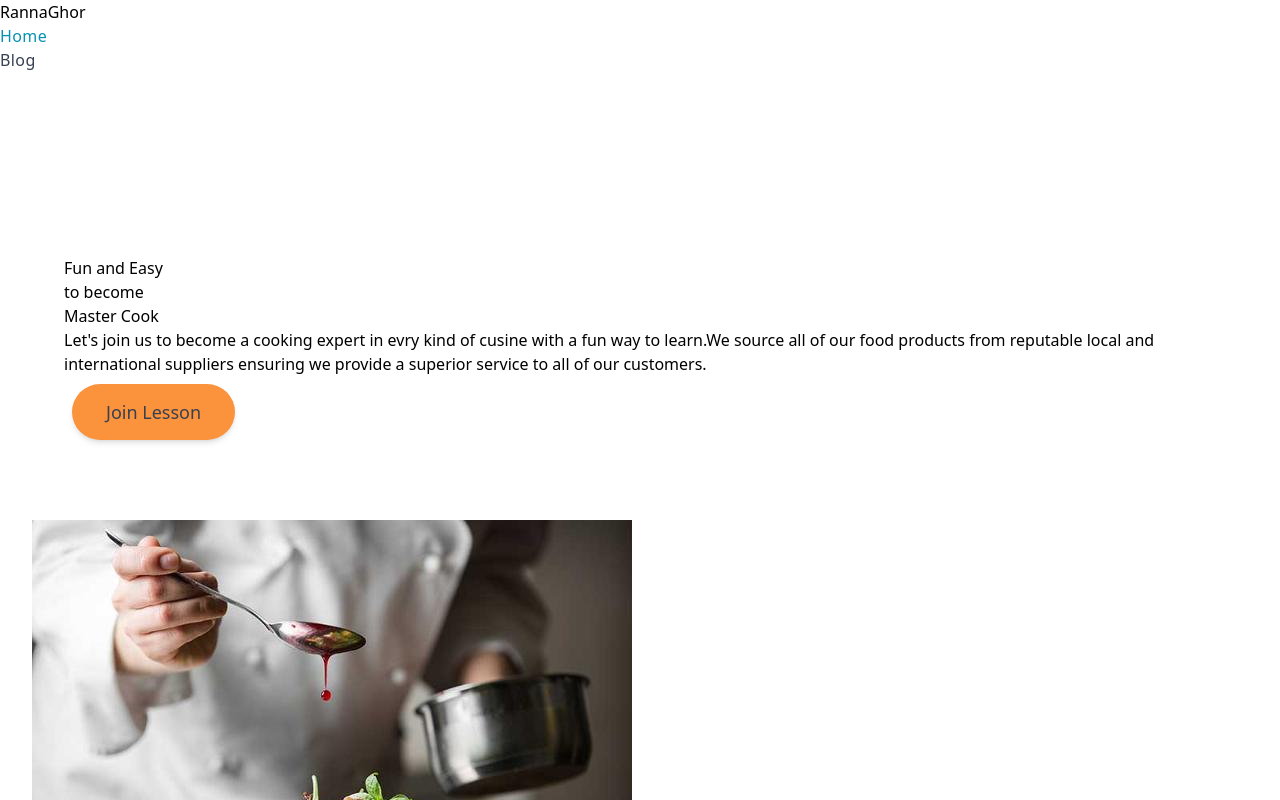
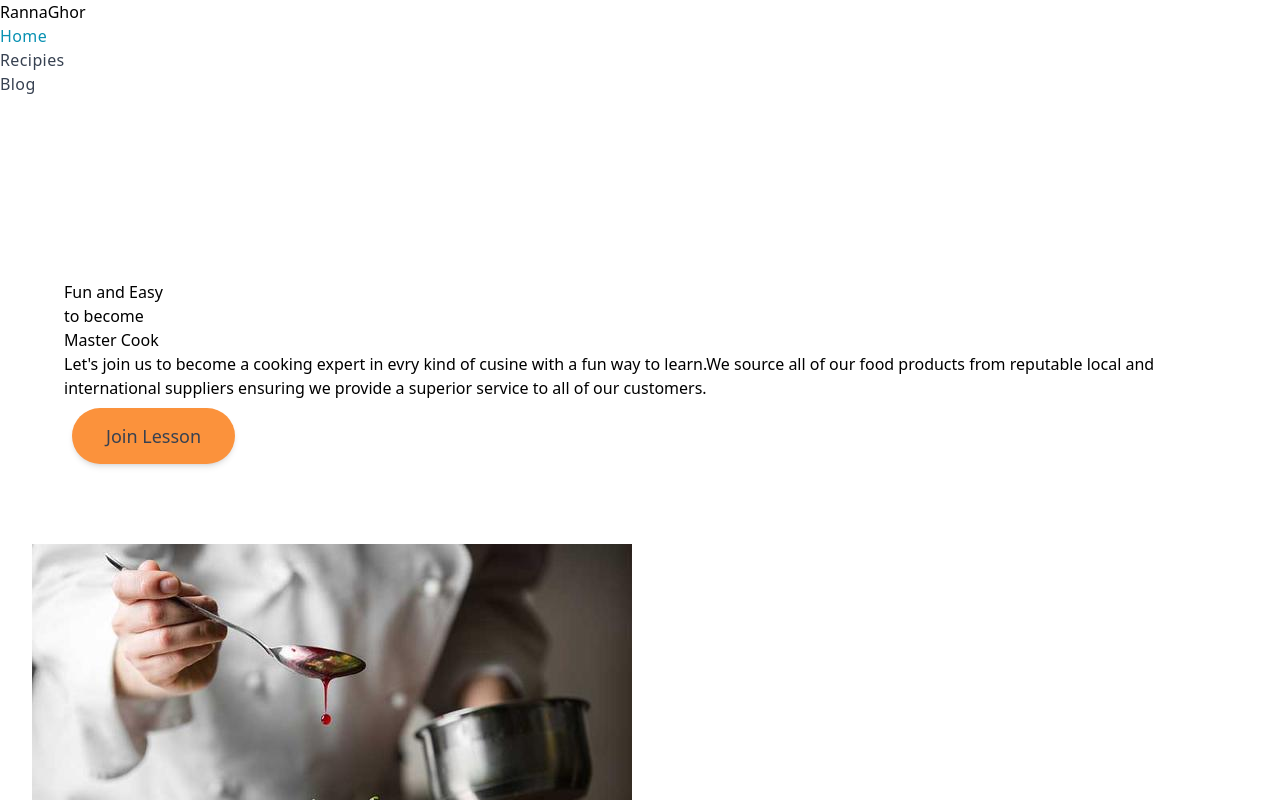
Before and after one commit to AbadatHossain/chef-receipe-hunter-client, a React (Vite) app: page / in a window 1280 px wide. Shown: the top 800 px of the page. Built offline with nearby package versions, Linux system fonts and the light colour scheme.

Commit message:
chefs card added successfully and included image,name,like,recepie etc

```diff
--- a/src/components/Header/Header.jsx
+++ b/src/components/Header/Header.jsx
@@ -28,6 +28,17 @@ const Header = () => {
             </NavLink>
           </li>
 
+
+          <li>
+            <NavLink
+              to="/recipies"
+              aria-label="recipies"
+              title="recipies"
+              className={({ isActive }) => (isActive ? "active" : "default")}
+            >
+              Recipies
+            </NavLink>
+          </li>
 
           <li>
             <NavLink
@@ -100,6 +111,16 @@ const Header = () => {
                   <ul className="space-y-4">
                     <li>
                       <Link
+                        to="/recipies"
+                        aria-label="recipies"
+                        title="recipies"
+                        className="font-medium tracking-wide text-gray-700 transition-colors duration-200 hover:text-deep-purple-accent-400"
+                      >
+                        Recipies
+                      </Link>
+                    </li>
+                    <li>
+                      <Link
                         to="/blog"
                         aria-label="blog"
                         title="blog"
--- /dev/null
+++ b/src/components/Recipies/Recipies.jsx
@@ -0,0 +1,38 @@
+import React, { useEffect, useState } from "react";
+
+const Recipies = () => {
+  const [recipies, setRecipies] = useState([]);
+  const [error, setErrror] = useState([]);
+
+  useEffect(() => {
+    fetch("http://localhost:5000/recipes")
+      .then((res) => res.json())
+      .then((data) => setRecipies(data))
+      .catch((error) => setErrror(error));
+  }, []);
+  return (
+    <div className="my-container">
+      <h1 className="text-center font-bold text-xl">Chef Information</h1>
+      <div className="grid lg:grid-cols-2 md:grid-cols-1">
+        {recipies.map((recipe) => (
+          <div key={recipe.id}>
+            <img className="w-64 mx-auto" src={recipe.chef_picture} alt="" />
+            <h2 className="font-bold text-center mt-4">{recipe.chef_name}</h2>
+            <h3 className="text-center">
+              Years_of_experience: {recipe.years_of_experience}
+            </h3>
+            <h3 className="text-center">
+              Number_of_recipes: {recipe.number_of_recipes}
+            </h3>
+            <h3 className="text-center">Likes: {recipe.likes}</h3>
+            <button className="text-center font-medium  transition duration-200  shadow-md  md:mb-0  px-4 py-2 md:px-8 md:py-3 m-2 text-lg rounded-full border-transparent border-2  text-gray-700 hover:bg-cyan-400 bg-orange-400 mb-4 mx-40">
+              View Recipes Button
+            </button>
+          </div>
+        ))}
+      </div>
+    </div>
+  );
+};
+
+export default Recipies;
--- a/src/routes/Routes.jsx
+++ b/src/routes/Routes.jsx
@@ -4,6 +4,7 @@ import {createBrowserRouter} from "react-router-dom";
   import Home from '../components/Home/Home.jsx';
   import ErrorPage from '../components/ErrorPage/ErrorPage.jsx';
 import Blog from '../components/Blogs/Blog.jsx';
+import Recipies from '../components/Recipies/Recipies.jsx';
 
 const router = createBrowserRouter([
     {
@@ -16,6 +17,10 @@ const router = createBrowserRouter([
           element: <Home></Home>
         },
         {
+          path: "/recipies",
+          element: <Recipies></Recipies>
+        },
+        {
           path: "/blog",
           element: <Blog></Blog>
         }
```
